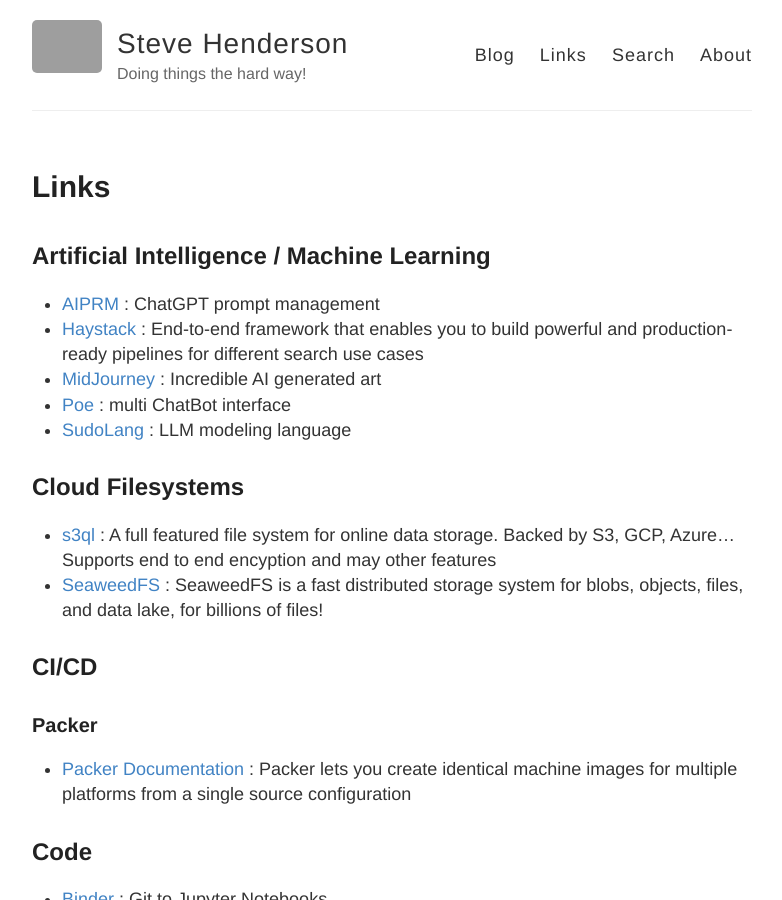
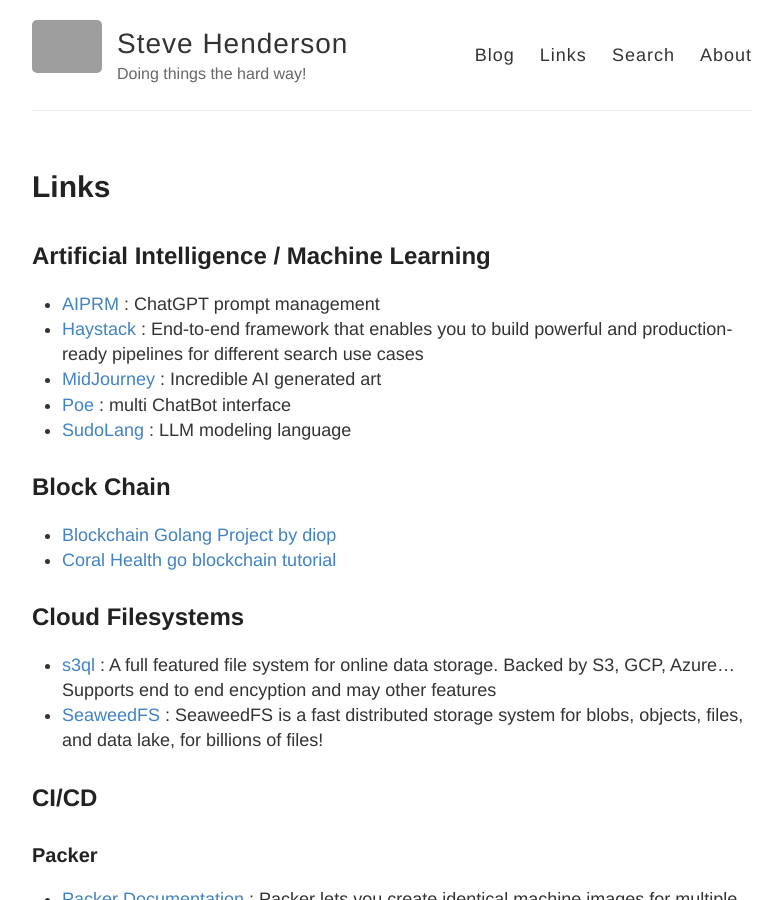
Before and after one commit to stevehenderson/stevehenderson.github.io, a Jekyll site: the page built from links.md, in a window 1280 px wide and 900 px high. Shown: the whole window, without its empty margins (248-1030 px from the left). Built offline with Jekyll 4.4.1, drawn with Linux system fonts in a browser that asks for light colours; grey boxes are pictures that could not be loaded.

Commit message:
Update links.md

```diff
--- a/links.md
+++ b/links.md
@@ -10,6 +10,10 @@
    * [MidJourney](https://www.midjourney.com/) : Incredible AI generated art
    * [Poe](https://poe.com/login) : multi ChatBot interface
    * [SudoLang](https://github.com/paralleldrive/sudolang-llm-support) : LLM modeling language
+
+## Block Chain
+   * [Blockchain Golang Project by diop](https://github.com/diop/blockchain-programming-golang?tab=readme-ov-file)
+   * [Coral Health go blockchain tutorial](https://mycoralhealth.medium.com/code-your-own-blockchain-in-less-than-200-lines-of-go-e296282bcffc)
 
 ## Cloud Filesystems
    * [s3ql](https://github.com/s3ql/s3ql) : A full featured file system for online data storage.  Backed by S3, GCP, Azure...  Supports end to end encyption and may other features
```
